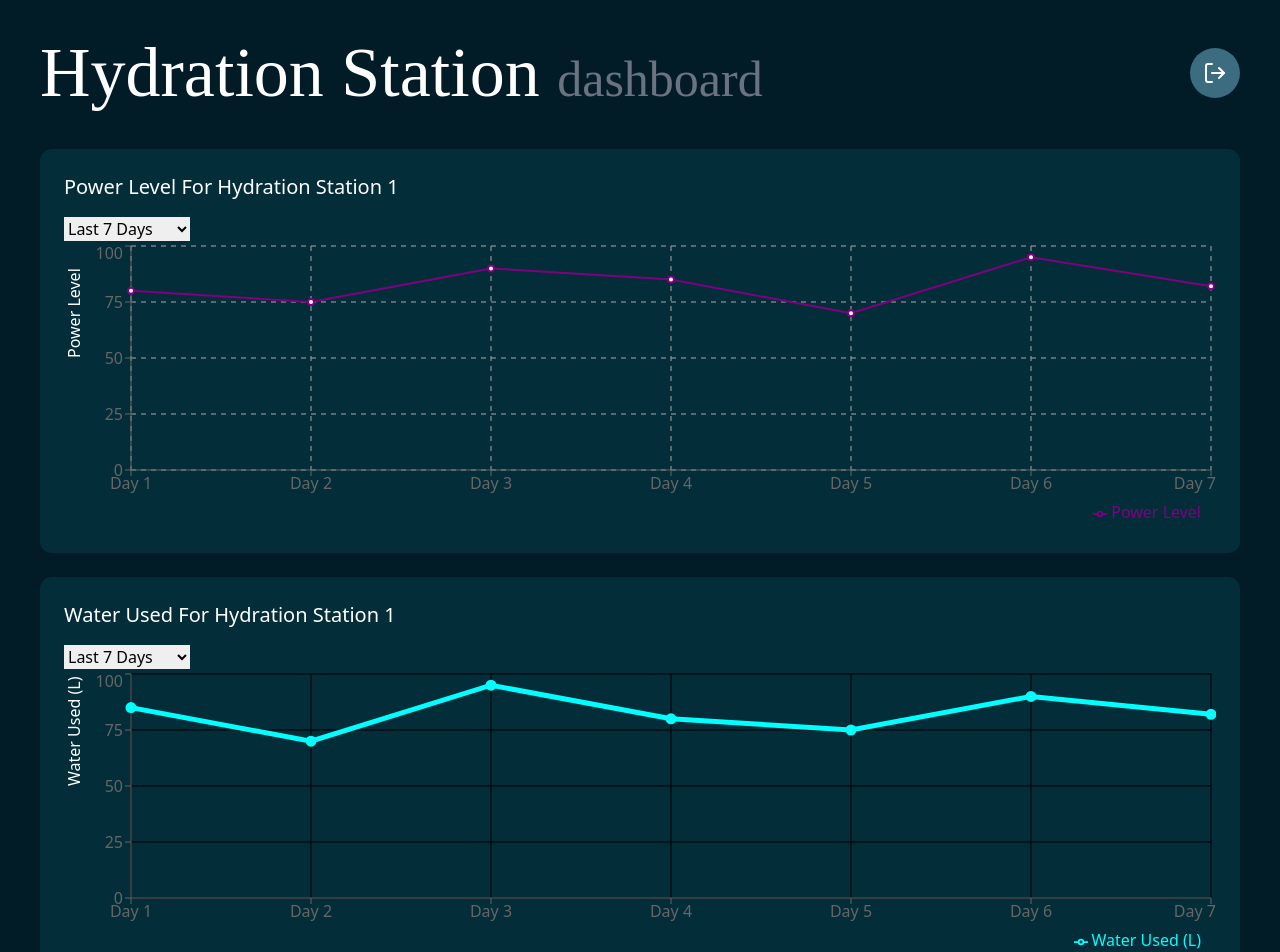
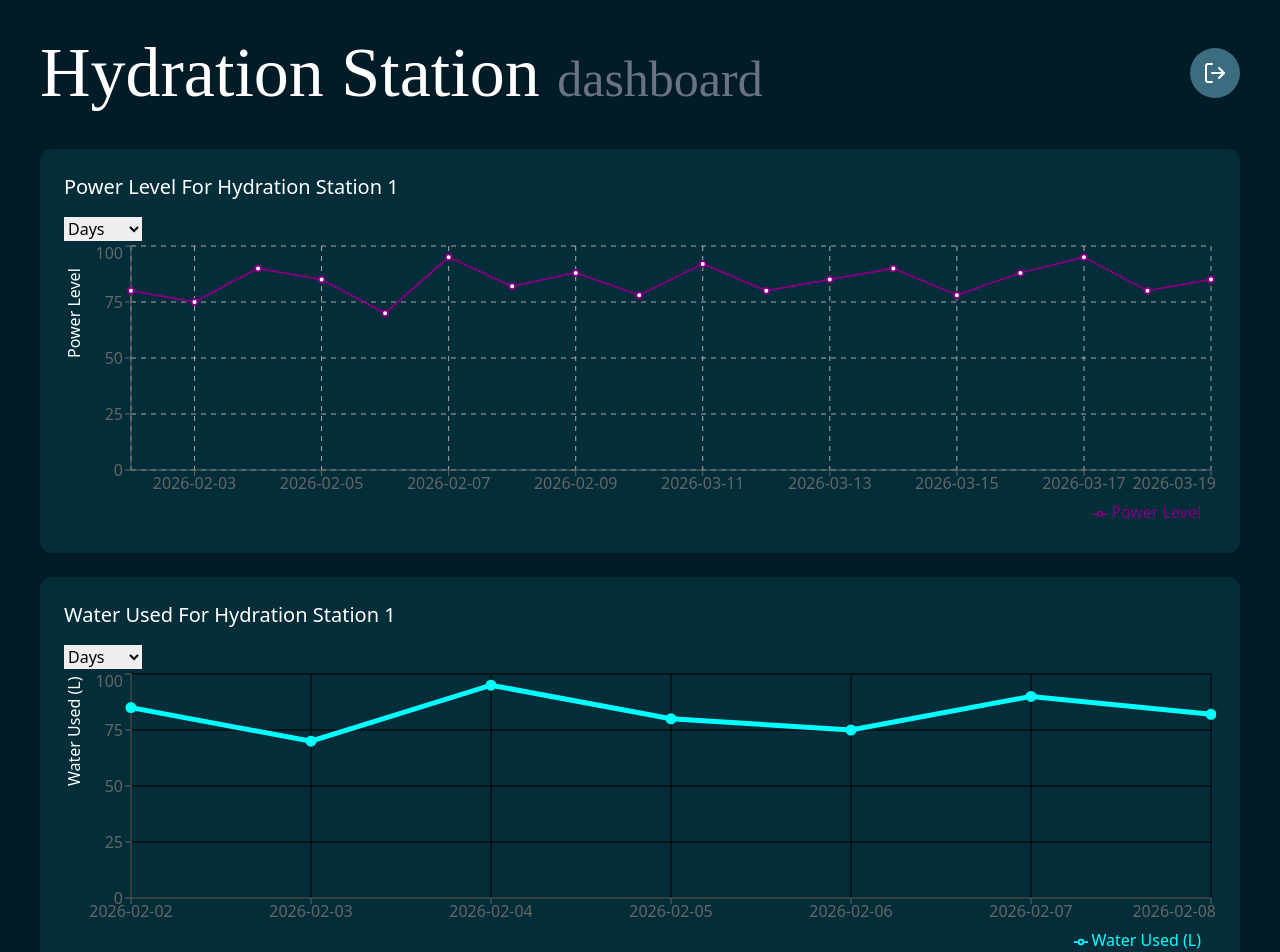
Before and after one commit to manyakaushal/hydrationstationdashboard, a React (Create React App) app in the folder frontend/: page /dashboard in a window 1280 px wide. Shown: the top 952 px of the page. Built offline with nearby package versions, Linux system fonts and the light colour scheme; some icons are missing.

Commit message:
I changed it so the view changes instead of dataset and I added a text when there isnt enough data

```diff
--- a/frontend/src/pages/dashboard.tsx
+++ b/frontend/src/pages/dashboard.tsx
@@ -5,17 +5,101 @@ import { useEffect } from "react";
 import { RechartsDevtools } from "@recharts/devtools";
 import { LineChart, Line, XAxis, ResponsiveContainer, CartesianGrid, YAxis, Legend, Tooltip} from "recharts";
 
+
 type HydrationData = {
     bottlesWashed: number;
     lastClearningCycleAt: Date;
 }
+type DailyData1 = {date: string, powerLevel: number};
+type DailyData2 = {date: string, waterUsed: number};
+type TimeRange = "days" | "weeks" | "months";
 
-type TimeRange = "days" | "weeks" | "months";
+const chartDatadays1 = [
+    {date: "2026-02-02", powerLevel: 80},
+    {date: "2026-02-03", powerLevel: 75},
+    {date: "2026-02-04", powerLevel: 90},
+    {date: "2026-02-05", powerLevel: 85},
+    {date: "2026-02-06", powerLevel: 70},
+    {date: "2026-02-07", powerLevel: 95},
+    {date: "2026-02-08", powerLevel: 82},
+    {date: "2026-02-09", powerLevel: 88},
+    {date: "2026-03-10", powerLevel: 78},
+    {date: "2026-03-11", powerLevel: 92},
+    {date: "2026-03-12", powerLevel: 80},
+    {date: "2026-03-13", powerLevel: 85},
+    {date: "2026-03-14", powerLevel: 90},
+    {date: "2026-03-15", powerLevel: 78},
+    {date: "2026-03-16", powerLevel: 88},
+    {date: "2026-03-17", powerLevel: 95},
+    {date: "2026-03-18", powerLevel: 80},
+    {date: "2026-03-19", powerLevel: 85}
+];
+const chartDatadays2 = [
+    {date: "2026-02-02", waterUsed: 85},
+    {date: "2026-02-03", waterUsed: 70},
+    {date: "2026-02-04", waterUsed: 95},
+    {date: "2026-02-05", waterUsed: 80},
+    {date: "2026-02-06", waterUsed: 75},
+    {date: "2026-02-07", waterUsed: 90},
+    {date: "2026-02-08", waterUsed: 82}
+];
+
+function aggregateDataByRange <T extends {date: string} > (
+    data: T[],
+    range: TimeRange,
+    valueKey: keyof T,
+    mode: "sum" | "average" = "sum"
+){
+    if (range === "days"){
+        return [...data].sort((a,b) => a.date.localeCompare(b.date)).map((row) => ({...row, label: row.date}));
+    }
+    const keyFn = range === "weeks" ? startOfweekKey : monthKey;
+    const totals = new Map<string, {sum: number, count: number}>();
+        for (const row of data){
+            const bucket = keyFn(row.date);
+            const value = Number(row[valueKey]);
+            const existing = totals.get(bucket) ?? {sum: 0, count: 0};
+            totals.set(bucket, {sum: existing.sum + value, count: existing.count + 1});
+        }
+    return Array.from(totals.entries()).sort((a,b) => a[0].localeCompare(b[0])).map(([bucket, total]) => ({
+        label: bucket,
+        [valueKey]: mode === "sum" ? total.sum : Number((total.sum / total.count).toFixed(1)),
+        })) as Array<{label: string} & Record<string, number>>;
+    }
+
+        function startOfweekKey(dateISO: string){
+        const d = new Date(dateISO);
+        const day = (d.getUTCDay() + 6) % 7;
+        d.setUTCDate(d.getUTCDate() - day);
+        return d.toISOString().slice(0,10);
+    }
+
+    function monthKey (dateISO: string){
+        return dateISO.slice(0,7);
+    }
+
 export default function Dashboard(){
     const token = localStorage.getItem("token");
     const [selectedGraph1, setSelectedGraph1] = React.useState<TimeRange>("days");
     const [selectedGraph2, setSelectedGraph2] = React.useState<TimeRange>("days");
 
+    const dataToDisplay1 = React.useMemo(() => {
+        return aggregateDataByRange(chartDatadays1, selectedGraph1, "powerLevel", "average");
+    }, [selectedGraph1]);
+
+    const dataToDisplay2 = React.useMemo(() => {
+        return aggregateDataByRange(chartDatadays2, selectedGraph2, "waterUsed", "sum");
+    }, [selectedGraph2]);
+
+    const displayTooLil1 = !hasEnoughData(selectedGraph1, dataToDisplay1.length);
+    const displayTooLil2 = !hasEnoughData(selectedGraph2, dataToDisplay2.length);
+
+    function hasEnoughData(range: TimeRange, dataCount: number){
+        if (range === "days"){return true;}
+        if (range === "weeks"){return dataCount >=2;}
+        if (range === "months"){return dataCount >= 2;}
+        return true;
+    }
     // useEffect(() => {
     //     const loadDashboardData = async() => {
     //         const res = await fetch("http://localhost:4000/api/dashboard", {
@@ -28,65 +112,7 @@ export default function Dashboard(){
     //     }
     //     loadDashboardData();
     // })
-    const chartDatadays1 = [
-        {label: "Day 1", powerLevel: 80},
-        {label: "Day 2", powerLevel: 75},
-        {label: "Day 3", powerLevel: 90},
-        {label: "Day 4", powerLevel: 85},
-        {label: "Day 5", powerLevel: 70},
-        {label: "Day 6", powerLevel: 95},
-        {label: "Day 7", powerLevel: 82}
-    ]
-    const chartDataweeks1 = [
-        {label: "Week 1", powerLevel: 80},
-        {label: "Week 2", powerLevel: 75},
-        {label: "Week 3", powerLevel: 90},
-        {label: "Week 4", powerLevel: 85},
-    ]
-    const chartDatamonths1 = [
-        {label: "Jan", powerLevel: 80},
-        {label: "Feb", powerLevel: 75},
-        {label: "Mar", powerLevel: 90},
-        {label: "Apr", powerLevel: 85},
-        {label: "May", powerLevel: 70},
-        {label: "Jun", powerLevel: 95},
-    ]
-    const chartDatadays2 = [
-        {label: "Day 1", waterUsed: 85},
-        {label: "Day 2", waterUsed: 70},
-        {label: "Day 3", waterUsed: 95},
-        {label: "Day 4", waterUsed: 80},
-        {label: "Day 5", waterUsed: 75},
-        {label: "Day 6", waterUsed: 90},
-        {label: "Day 7", waterUsed: 82}
-    ]
-    const chartDataweeks2 = [
-        {label: "Week 1", waterUsed: 85},
-        {label: "Week 2", waterUsed: 70},
-        {label: "Week 3", waterUsed: 95},
-        {label: "Week 4", waterUsed: 80},
-    ]
-    const chartDatamonths2 = [
-        {label: "Jan", waterUsed: 500},
-        {label: "Feb", waterUsed: 450},
-        {label: "Mar", waterUsed: 600},
-        {label: "Apr", waterUsed: 550},
-        {label: "May", waterUsed: 400},
-        {label: "Jun", waterUsed: 650},
-    ]
-    const dataToDisplay1 =
-        selectedGraph1 === "days"
-        ? chartDatadays1
-        : selectedGraph1 === "weeks"
-        ? chartDataweeks1
-        : chartDatamonths1;
 
-    const dataToDisplay2 =
-        selectedGraph2 === "days"
-        ? chartDatadays2
-        : selectedGraph2 === "weeks"
-        ? chartDataweeks2
-        : chartDatamonths2;
     return(
         <div className='flex flex-col items-left justify-top min-h-screen bg-[#011C27]'>
             {/* HEADER */}
@@ -105,11 +131,18 @@ export default function Dashboard(){
                 value={selectedGraph1}
                 onChange={(e) => setSelectedGraph1(e.target.value as TimeRange)}
             >
-                <option value="days">Last 7 Days</option>
-                <option value="weeks">Last 4 Weeks</option>
-                <option value="months">Last 6 Months</option>
+                <option value="days">Days</option>
+                <option value="weeks">Weeks</option>
+                <option value="months">Months</option>
             </select>
-                <div className="h-72 w-full">
+                <div className="h-72 w-full relative">
+                    {displayTooLil1 && (
+                    <div className="absolute inset-0 z-10 flex items-center justify-center">
+                        <div className="bg-black/60 text-white px-4 py-2 rounded-lg">
+                        Not enough data to view {selectedGraph1} yet. Please check back later.
+                        </div>
+                        </div>
+                    )}
                 <ResponsiveContainer width="100%" height="100%">
                 <LineChart data={dataToDisplay1}>
                 <CartesianGrid stroke="#aaa" strokeDasharray="5 5"/>
@@ -132,11 +165,19 @@ export default function Dashboard(){
                 value={selectedGraph2}
                 onChange={(e) => setSelectedGraph2(e.target.value as TimeRange)}
             >
-                <option value="days">Last 7 Days</option>
-                <option value="weeks">Last 4 Weeks</option>
-                <option value="months">Last 6 Months</option>
+                <option value="days">Days</option>
+                <option value="weeks">Weeks</option>
+                <option value="months">Months</option>
             </select>
-                <div className="h-72 w-full">
+                <div className="h-72 w-full relative">
+                    {displayTooLil2 && (
+                    <div className="absolute inset-0 z-10 flex items-center justify-center">
+                        <div className="bg-black/60 text-white px-4 py-2 rounded-lg">
+                        Not enough data to view {selectedGraph2} yet. Please check back later.
+                        </div>
+                        </div>
+                    )
+                    }
                 <ResponsiveContainer width="100%" height="100%">
                 <LineChart data={dataToDisplay2}>
                 <CartesianGrid stroke="#000"/>
```
